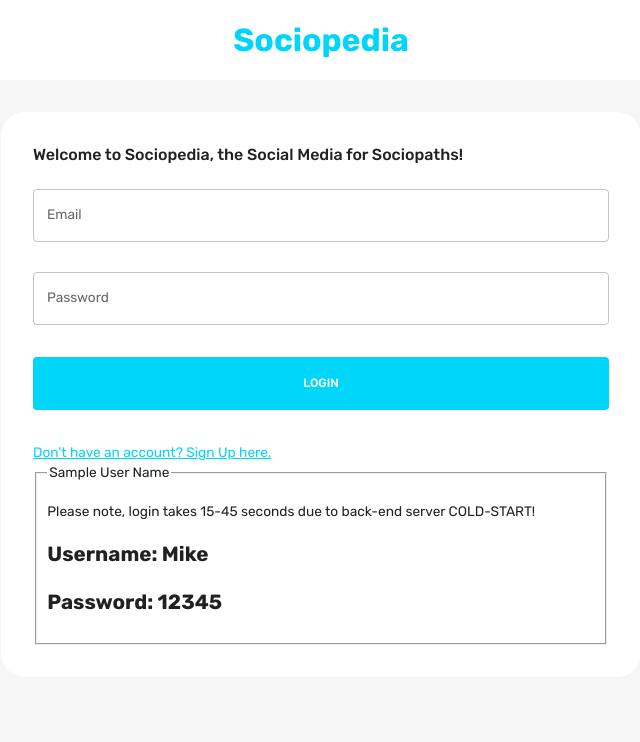
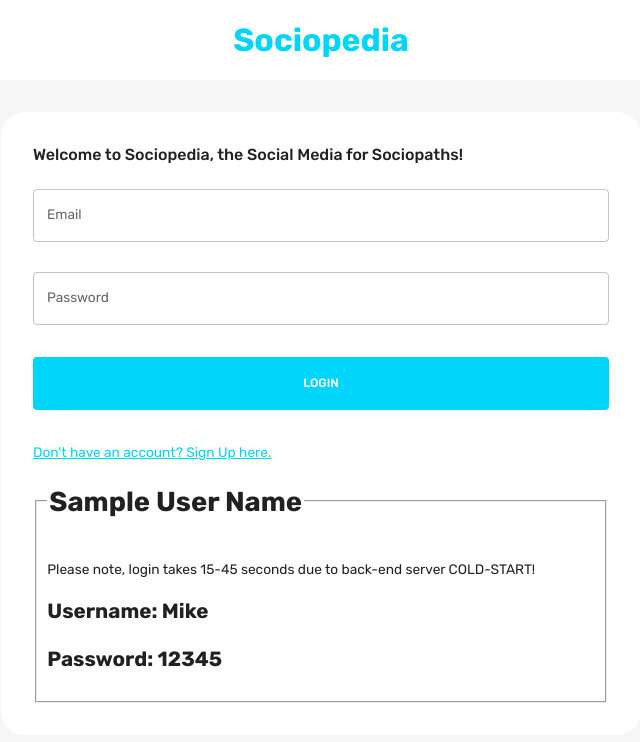
Before and after one commit to mike-rambil/Sociopedia, a React (Create React App) app in the folder client/: page / in a window 1280 px wide. Shown: the top 742 px of the page, without its empty margins (319-959 px from the left). Built offline with nearby package versions, Linux system fonts and the light colour scheme.

Commit message:
Added Form Warning

```diff
--- a/client/src/scenes/loginPage/index.jsx
+++ b/client/src/scenes/loginPage/index.jsx
@@ -29,7 +29,9 @@ const LoginPage = () => {
         </Typography>
         <Form />
         <fieldset>
-          <legend>Sample User Name</legend>
+          <legend>
+            <h1>Sample User Name</h1>{' '}
+          </legend>
           <p>
             Please note, login takes 15-45 seconds due to back-end server
             COLD-START!{' '}
```
